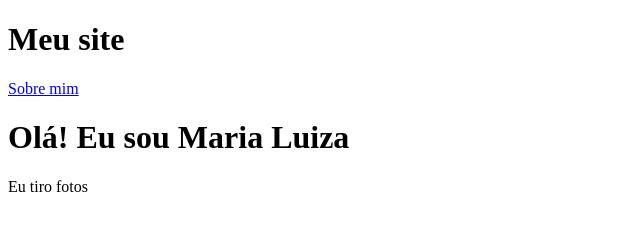
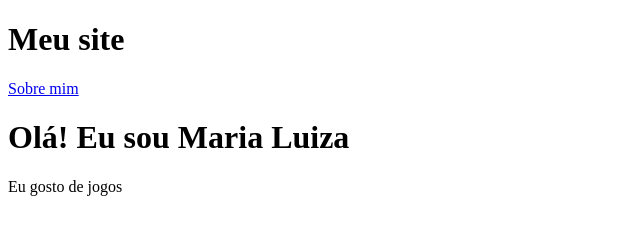
Before and after one commit to marialuizamoraes/portifolio, a plain HTML site: page index.html in a window 1280 px wide. Shown: the full height of the page, 0-640 px from the left. Drawn offline with Linux system fonts and the light colour scheme.

Commit message:
Update index.html

```diff
--- a/index.html
+++ b/index.html
@@ -14,7 +14,7 @@
     <header>
     <div classe="apresentação">
         <h1>Olá! Eu sou   Maria Luiza</h2>
-        <p>Eu tiro fotos</p>
+        <p>Eu gosto de jogos </p>
     </div>
 </body>
 </html>
```
